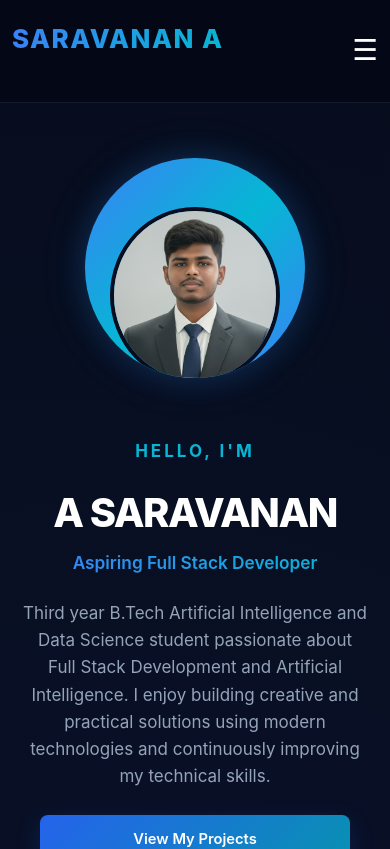
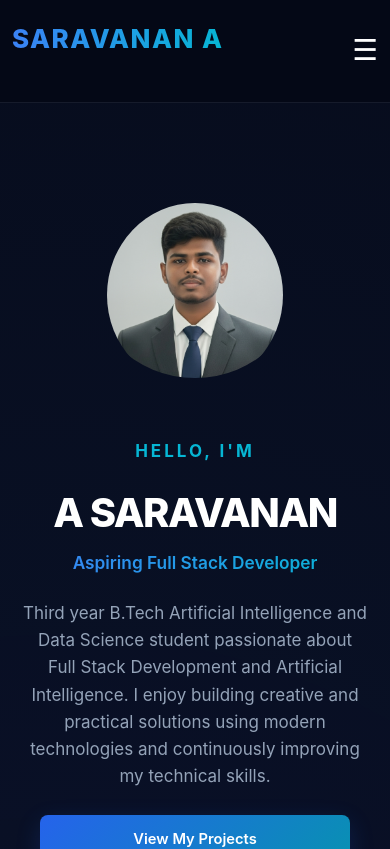
Before and after one commit to saravanan2212-ai/saravanan-portfolio, a React (Vite) app: page / in a window 390 px wide. Shown: the top 849 px of the page. Built offline with nearby package versions, Linux system fonts and the light colour scheme.

Commit message:
Fix responsive profile image

```diff
--- a/src/App.css
+++ b/src/App.css
@@ -135,7 +135,6 @@ textarea {
   display: none;
 
   border: none;
-
   background: transparent;
 
   color: #ffffff;
@@ -169,30 +168,29 @@ textarea {
 
 
 /* =========================================================
-   PROFILE IMAGE
+   PROFILE PHOTO
    PERFECT CIRCLE
+   NO BLUE BACKGROUND
+   NO BLUE BORDER
+   NO GLOW
 ========================================================= */
 
 .profile-image {
   flex-shrink: 0;
 
-  width: 350px;
-  height: 350px;
-
-  padding: 5px;
+  width: 330px;
+  height: 330px;
 
   margin: 0;
+  padding: 0;
 
   border-radius: 50%;
 
-  background: linear-gradient(135deg,
-      #3b82f6,
-      #06b6d4,
-      #3b82f6);
-
-  box-shadow:
-    0 0 35px rgba(59, 130, 246, 0.25),
-    0 0 70px rgba(6, 182, 212, 0.10);
+  background: transparent !important;
+
+  border: none !important;
+
+  box-shadow: none !important;
 
   overflow: hidden;
 }
@@ -204,12 +202,16 @@ textarea {
   display: block;
 
   object-fit: cover;
-
   object-position: center;
 
   border-radius: 50%;
 
-  border: 5px solid #080d20;
+  border: none !important;
+  outline: none !important;
+
+  background: transparent !important;
+
+  box-shadow: none !important;
 }
 
 
@@ -999,21 +1001,37 @@ section h2 span {
     padding-right: 5%;
   }
 
-  /* PROFILE */
+  /* PROFILE - TABLET */
 
   .profile-image {
-    width: 280px;
-    height: 280px;
-
-    padding: 5px;
+    width: 290px;
+    height: 290px;
+
+    padding: 0;
 
     border-radius: 50%;
+
+    background: transparent !important;
+
+    border: none !important;
+
+    box-shadow: none !important;
   }
 
   .profile-image img {
+    width: 100%;
+    height: 100%;
+
     border-radius: 50%;
 
-    border: 5px solid #080d20;
+    border: none !important;
+    outline: none !important;
+
+    background: transparent !important;
+
+    box-shadow: none !important;
+
+    object-fit: cover;
   }
 
   .skills-grid {
@@ -1141,18 +1159,15 @@ section h2 span {
 
     margin: 0 auto;
 
-    padding: 5px;
+    padding: 0;
 
     border-radius: 50%;
 
-    background: linear-gradient(135deg,
-        #3b82f6,
-        #06b6d4,
-        #3b82f6);
-
-    box-shadow:
-      0 0 30px rgba(59, 130, 246, 0.22),
-      0 0 55px rgba(6, 182, 212, 0.08);
+    background: transparent !important;
+
+    border: none !important;
+
+    box-shadow: none !important;
 
     overflow: hidden;
   }
@@ -1161,13 +1176,19 @@ section h2 span {
     width: 100%;
     height: 100%;
 
+    display: block;
+
     object-fit: cover;
-
     object-position: center;
 
     border-radius: 50%;
 
-    border: 5px solid #080d20;
+    border: none !important;
+    outline: none !important;
+
+    background: transparent !important;
+
+    box-shadow: none !important;
   }
 
 
@@ -1418,7 +1439,6 @@ section h2 span {
 
   .hero {
     padding-left: 18px;
-
     padding-right: 18px;
   }
 
@@ -1429,15 +1449,31 @@ section h2 span {
     width: 220px;
     height: 220px;
 
-    padding: 4px;
+    padding: 0;
 
     border-radius: 50%;
+
+    background: transparent !important;
+
+    border: none !important;
+
+    box-shadow: none !important;
   }
 
   .profile-image img {
+    width: 100%;
+    height: 100%;
+
     border-radius: 50%;
 
-    border: 4px solid #080d20;
+    border: none !important;
+    outline: none !important;
+
+    background: transparent !important;
+
+    box-shadow: none !important;
+
+    object-fit: cover;
   }
 
 
@@ -1459,7 +1495,6 @@ section h2 span {
   .certificates-section,
   .contact-section {
     padding-left: 18px;
-
     padding-right: 18px;
   }
 
@@ -1484,8 +1519,14 @@ section h2 span {
 @media (max-width: 360px) {
 
   .profile-image {
-    width: 195px;
-    height: 195px;
+    width: 200px;
+    height: 200px;
+
+    border-radius: 50%;
+  }
+
+  .profile-image img {
+    border-radius: 50%;
   }
 
   .hero {
```
